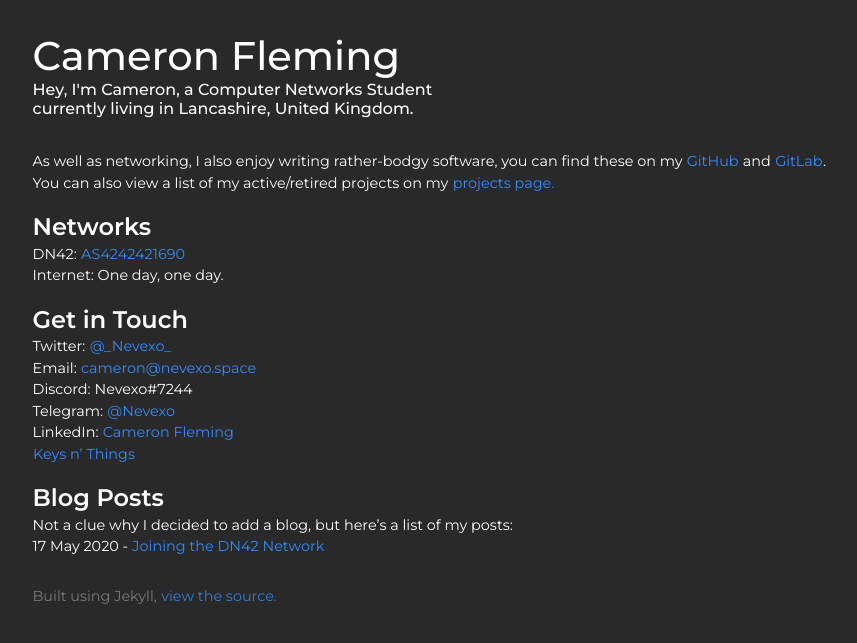
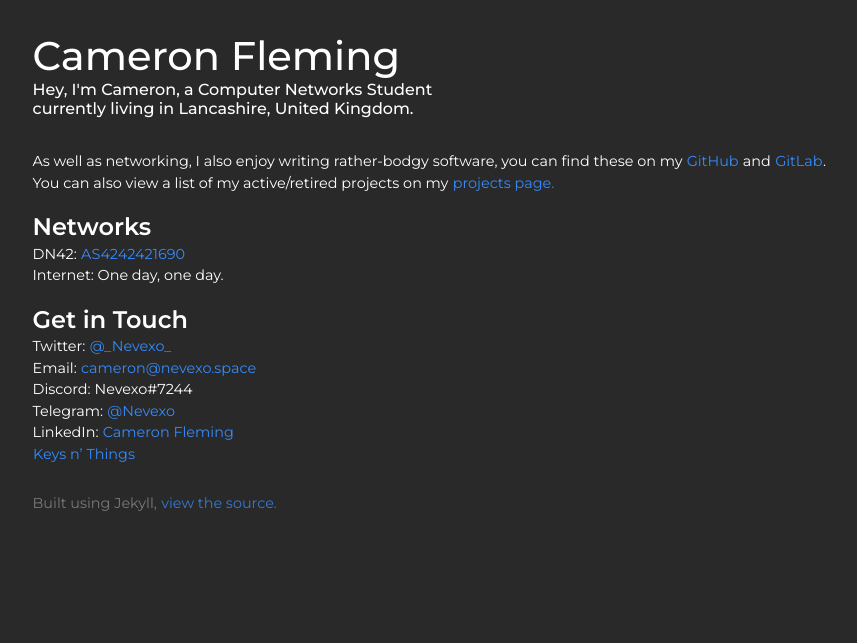
Before and after one commit to Nevexo/nevexo.space, a Jekyll site: the page built from index.md, in a window 1280 px wide. Shown: the top 643 px of the page, without its empty margins (19-876 px from the left). Built offline with Jekyll 4.4.1, drawn with Linux system fonts in a browser that asks for light colours.

Commit message:
I was never going to use that

```diff
--- a/index.md
+++ b/index.md
@@ -29,13 +29,5 @@ LinkedIn: [Cameron Fleming](https://linkedin.com/in/nevexo)
 
 [Keys n' Things](/encryption)
 
-## Blog Posts
-Not a clue why I decided to add a blog, but here's a list of my posts:<br/>
-
-{% for post in site.posts %}
-
-{{ post.date | date_to_long_string }} - <a href="{{ post.url }}">{{ post.title }}</a>
-
-{% endfor %}
 
 <p class="footer">Built using Jekyll, <a href="https://github.com/nevexo/nevexo.space">view the source.</a></p>
```
